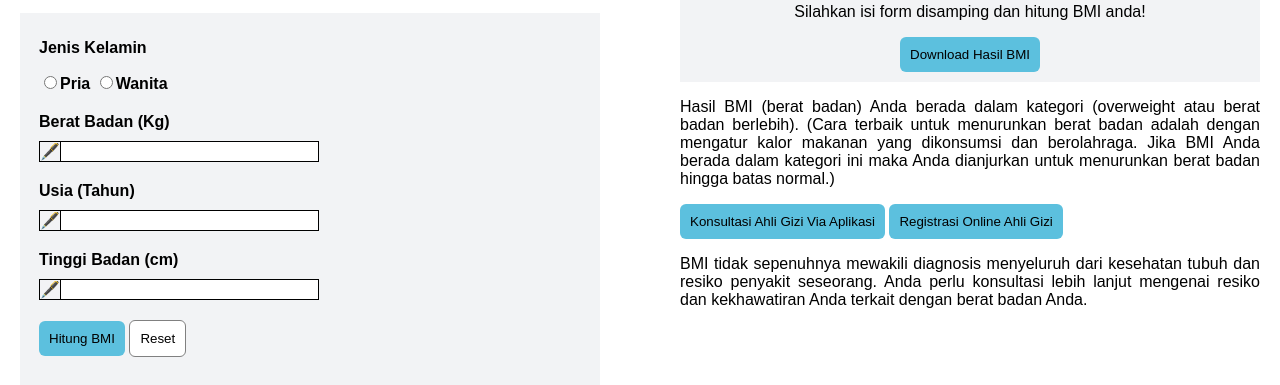
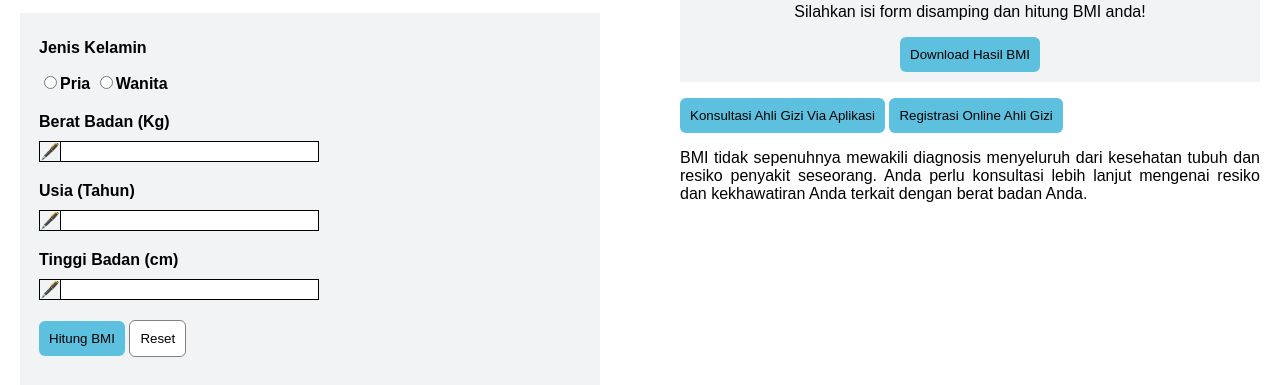
Before and after one commit to revou-fundamental-course/8-jul-24-rezahakimalzami03, a plain HTML site: page index.html in a window 1280 px wide. Shown: the part 191-576 px from the top of the page. Drawn offline with Linux system fonts and the light colour scheme.

Commit message:
update status message element in html

```diff
--- a/index.html
+++ b/index.html
@@ -126,11 +126,6 @@
             <!-- General Information -->
             <section>
               <p id="status-message">
-                Hasil BMI (berat badan) Anda berada dalam kategori (overweight
-                atau berat badan berlebih). (Cara terbaik untuk menurunkan berat
-                badan adalah dengan mengatur kalor makanan yang dikonsumsi dan
-                berolahraga. Jika BMI Anda berada dalam kategori ini maka Anda
-                dianjurkan untuk menurunkan berat badan hingga batas normal.)
               </p>
               <button>Konsultasi Ahli Gizi Via Aplikasi</button>
               <button>Registrasi Online Ahli Gizi</button>
```
